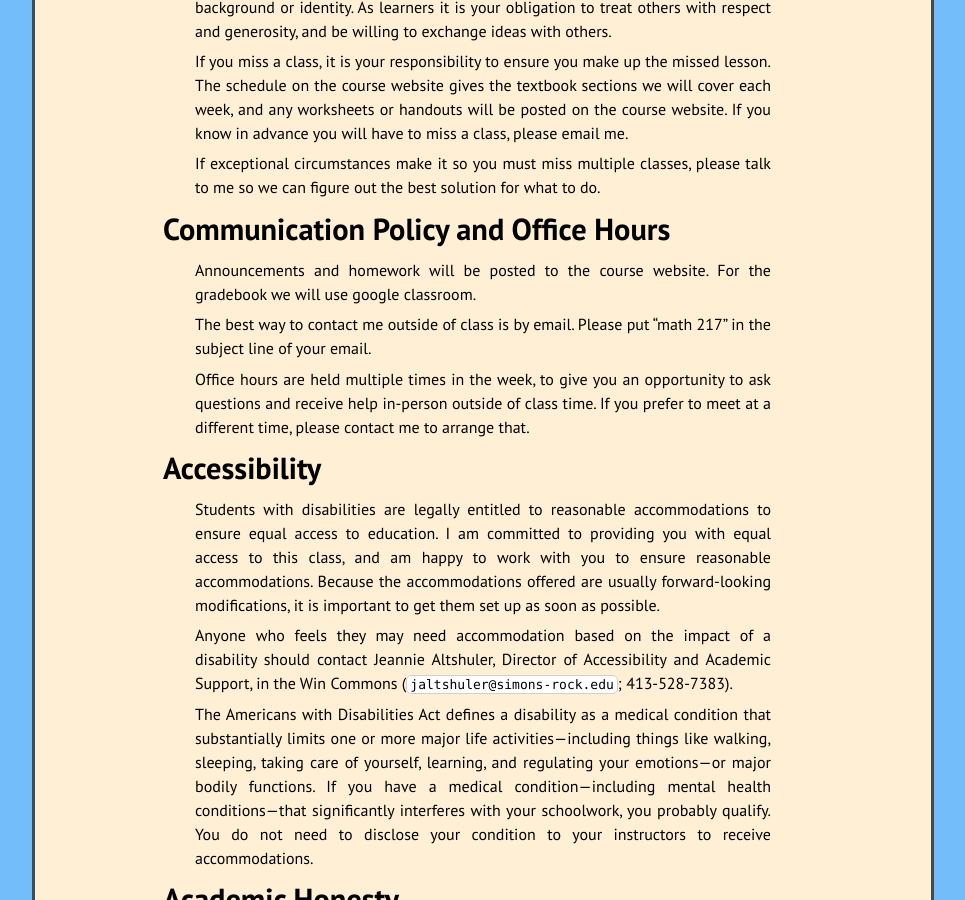
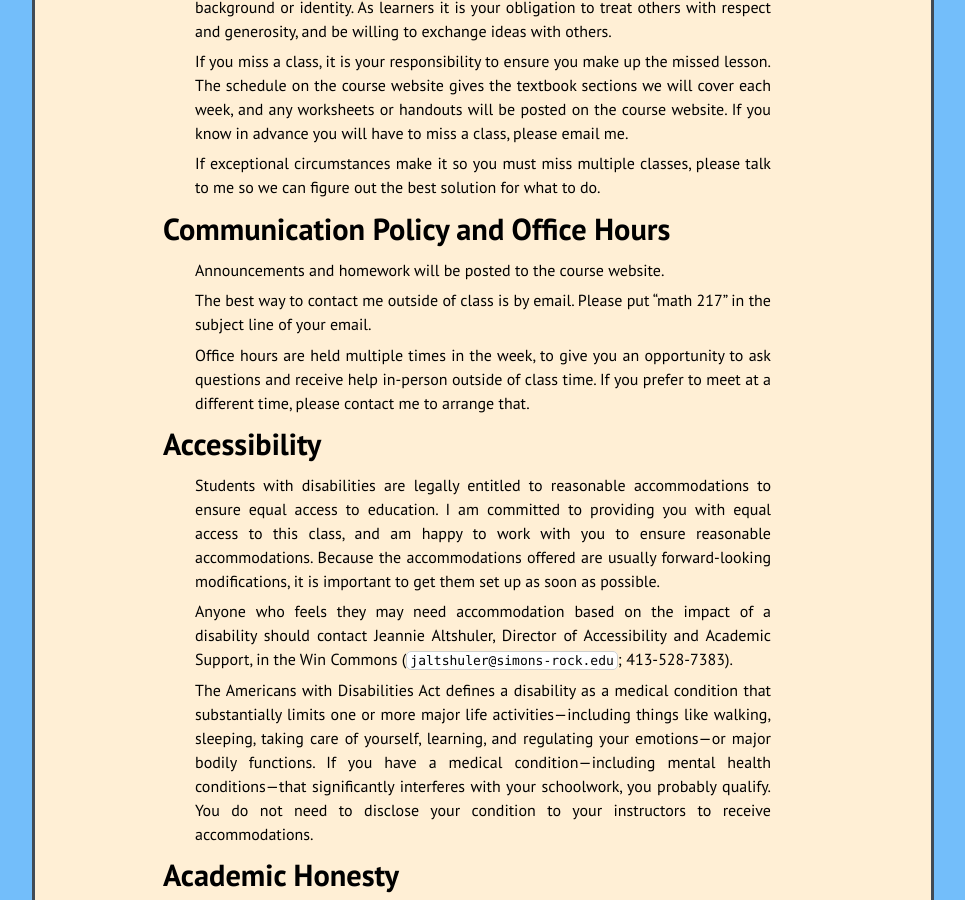
Before and after one commit to kamerynjw/kamerynjw.github.io, a Jekyll site: the page built from teaching/2024/math217m/syllabus.md, in a window 1280 px wide and 900 px high, scrolled down 3574 px. Shown: the whole window, without its empty margins (157-1122 px from the left). Built offline with Jekyll 4.4.1, drawn with Linux system fonts in a browser that asks for light colours; nearby versions of some CDN libraries.

Commit message:
dropped google classroom line

```diff
--- a/teaching/2024/math217m/syllabus.md
+++ b/teaching/2024/math217m/syllabus.md
@@ -127,7 +127,7 @@ If exceptional circumstances make it so you must miss multiple classes, please t
 Communication Policy and Office Hours
 =============
 
-Announcements and homework will be posted to the course website. For the gradebook we will use google classroom.
+Announcements and homework will be posted to the course website.
 
 The best way to contact me outside of class is by email. Please put "math 217" in the subject line of your email.
 
```
